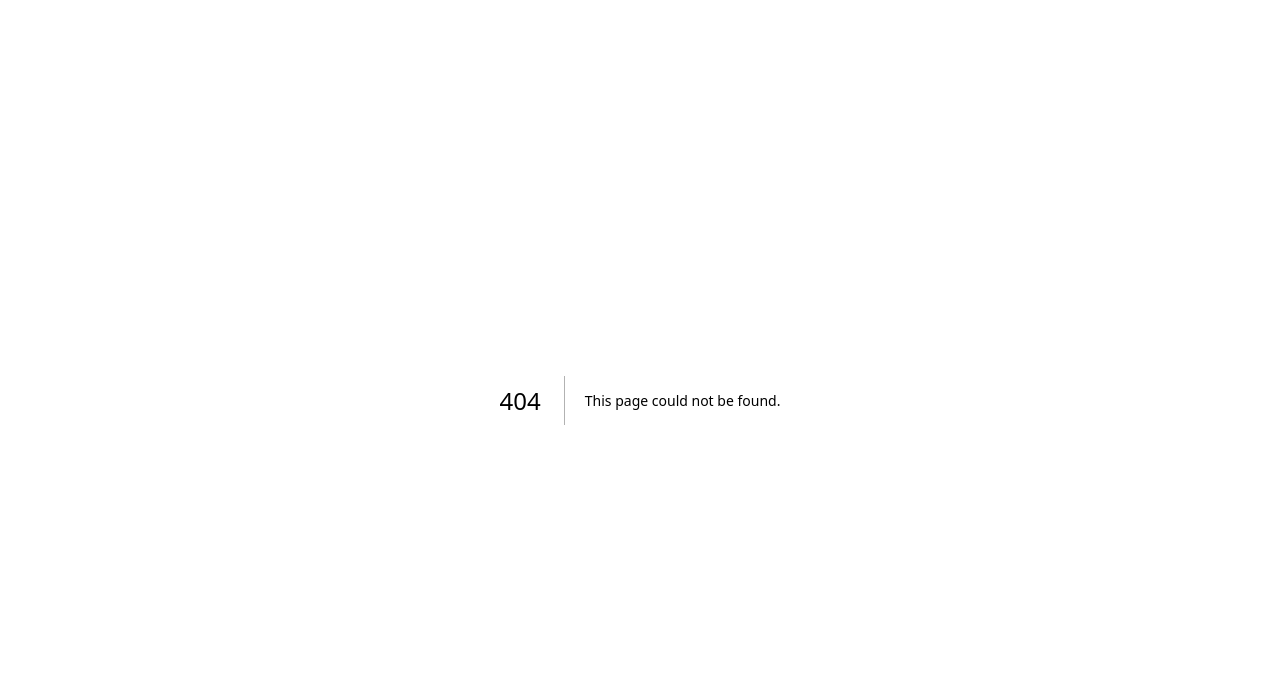
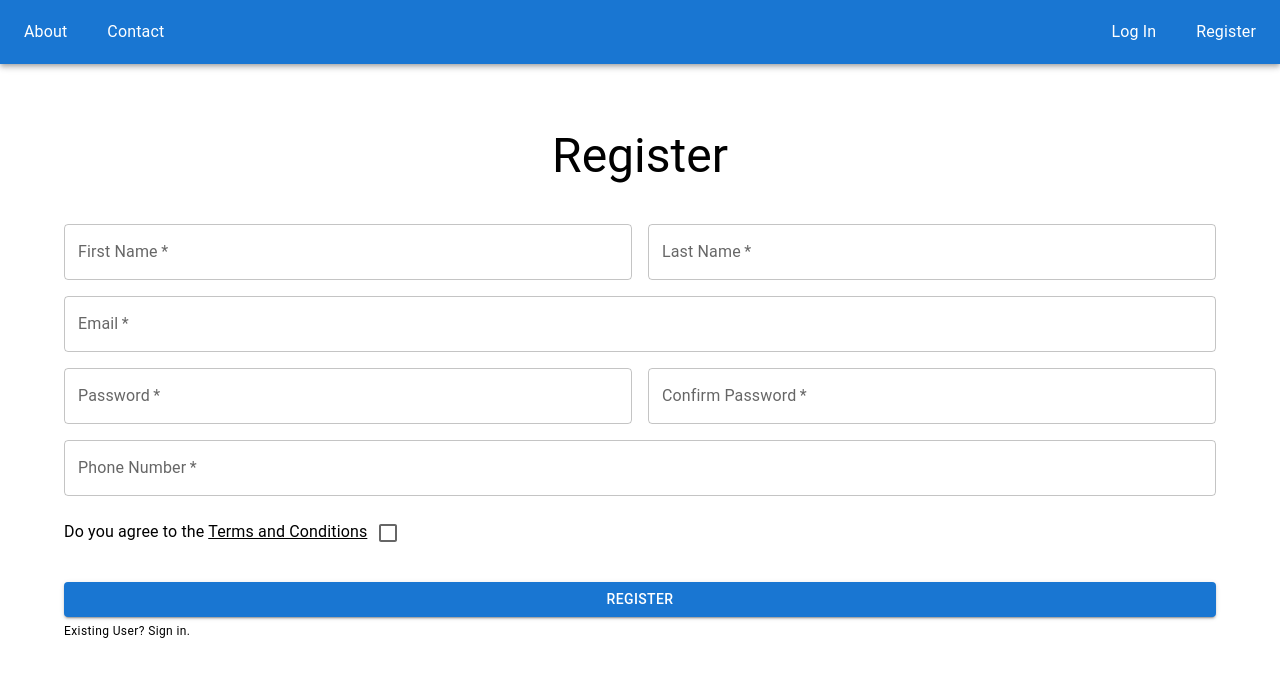
Before and after one commit to DucPhongMa/OODSystem-frontend, a Next.js app: page /1/register in a window 1280 px wide. Before the commit this address had no page. Shown: the top 676 px of the page. Built offline with nearby package versions, Linux system fonts and the light colour scheme.

Commit message:
Created UI for customer registration page

```diff
--- /dev/null
+++ b/src/app/(routes)/[route]/register/page.js
@@ -0,0 +1,123 @@
+"use client"
+import { TextField, Button, Grid, Box, Container, Typography, AppBar, Toolbar, Checkbox } from "@mui/material";
+import { useForm } from 'react-hook-form';
+import Link from 'next/link';
+
+export default function CustomerRegisterPage() {
+    const { register, handleSubmit } = useForm();
+
+    const handleFormSubmit = (formData) => {
+        console.log('form data is ', formData)
+    }
+
+    return (
+        <>
+            {/* Navbar */}
+            <AppBar position="static">
+                <Toolbar>
+                    <Typography style={{ marginRight: '40px' }}>
+                        <Link href="/about">About</Link>
+                    </Typography>
+                    <Typography>
+                        <Link href="/contact">Contact</Link>
+                    </Typography>
+
+                    <div style={{ flexGrow: 1 }}></div>
+
+                    <Typography style={{ marginRight: '40px' }}>
+                        <Link href="/DannySushi/login">Log In</Link> {/* I don't know how to get dynamic route */}
+                    </Typography>
+                    <Typography>
+                        <Link href="/DannySushi/register">Register</Link> {/* I don't know how to get dynamic route */}
+                    </Typography>
+                </Toolbar>
+            </AppBar>
+
+            { /* Body */}
+            <Container component="main">
+                <Box
+                    sx={{
+                        marginTop: 8,
+                        display: 'flex',
+                        flexDirection: 'column',
+                        alignItems: 'center',
+                    }}
+                >
+                    <Typography variant="h3">Register</Typography>
+
+                    <Box component="form" onSubmit={handleSubmit(handleFormSubmit)} noValidate sx={{ mt: 5 }}>
+                        <Grid container spacing={2}>
+                            <Grid item xs={6}>
+                                <TextField
+                                    required
+                                    fullWidth
+                                    id="fName"
+                                    label="First Name"
+                                    {...register('firstName')}
+                                />
+                            </Grid>
+                            <Grid item xs={6}>
+                                <TextField
+                                    required
+                                    fullWidth
+                                    id="lName"
+                                    label="Last Name"
+                                    {...register('lastName')}
+                                />
+                            </Grid>
+                            <Grid item xs={12}>
+                                <TextField
+                                    autoComplete="email"
+                                    required
+                                    fullWidth
+                                    id="email"
+                                    label="Email"
+                                    {...register('email')}
+                                />
+                            </Grid>
+                            <Grid item xs={6}>
+                                <TextField
+                                    autoComplete="password"
+                                    required
+                                    fullWidth
+                                    id="password"
+                                    label="Password"
+                                    type="password"
+                                    {...register('password')}
+                                />
+                            </Grid>
+                            <Grid item xs={6}>
+                                <TextField
+                                    required
+                                    fullWidth
+                                    id="confirm"
+                                    label="Confirm Password"
+                                    type="password"
+                                />
+                            </Grid>
+                            <Grid item xs={12}>
+                                <TextField required
+                                    fullWidth
+                                    id="phone"
+                                    label="Phone Number"
+                                />
+                            </Grid>
+                            <Grid item xs={12}>
+                                <Typography variant="body1">Do you agree to the <Link href=""><u>Terms and Conditions</u></Link><Checkbox required></Checkbox></Typography>
+                            </Grid>
+                        </Grid>
+                        <Button
+                            type="submit"
+                            fullWidth
+                            variant="contained"
+                            style={{ backgroundColor: '#1976d2', height: '35px', marginTop: '2em', display: 'flex', justifyContent: "center" }}
+                        >
+                            Register
+                        </Button>
+                        <Typography variant="caption">Existing User? <Link href='/DannySushi/login'>Sign in</Link>.</Typography> {/* I don't know how to get dynamic route */}
+                    </Box>
+                </Box>
+            </Container>
+        </>
+    );
+}
```
